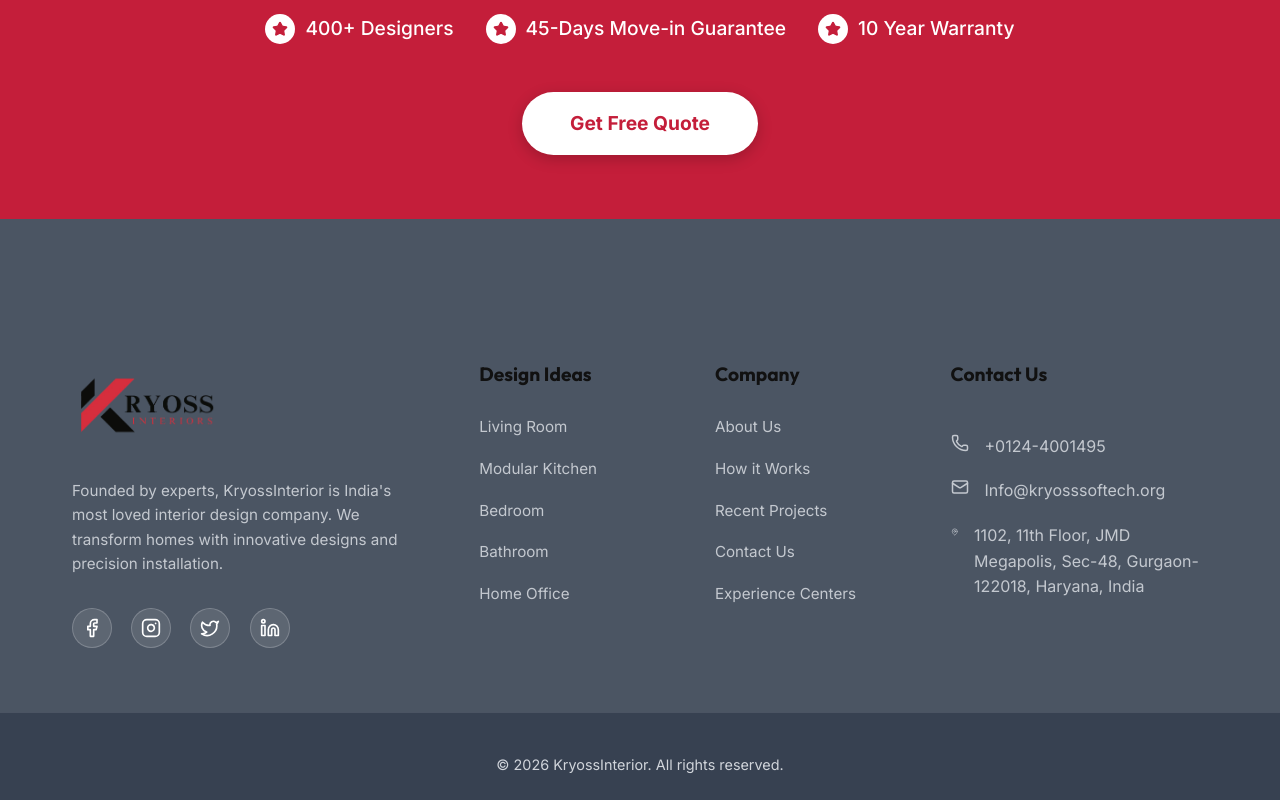
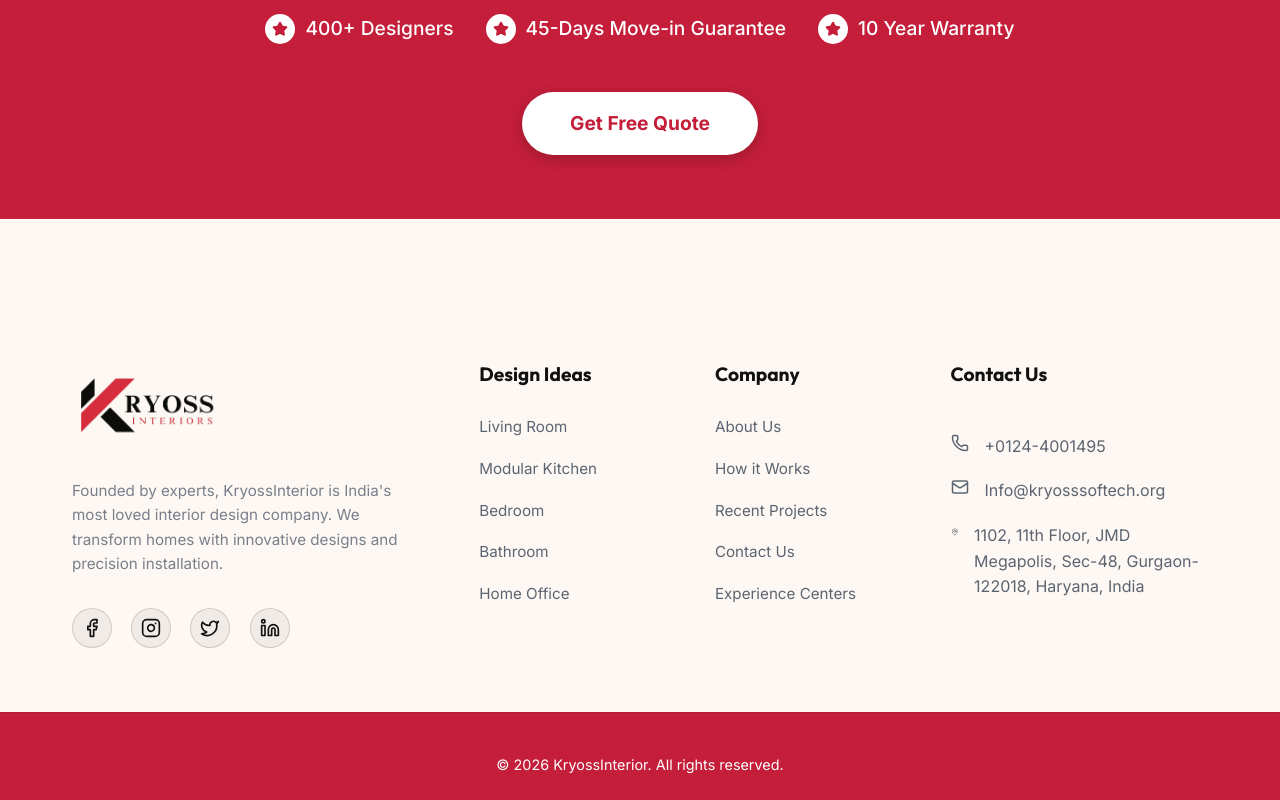
Before and after one commit to sandesh5248/KryossInterior, a React (Vite) app: page / in a window 1280 px wide. Shown: the part 6241-7041 px from the top of the page. Built offline with nearby package versions, Linux system fonts and the light colour scheme.

Commit message:
Footer redesign: cream background, red copyright bar, white bg update

```diff
--- a/src/components/Footer.css
+++ b/src/components/Footer.css
@@ -1,8 +1,8 @@
 .footer {
-    background-color: #4b5563;
-    /* Gray background */
-    color: #ffffff;
-    /* Light text */
+    background-color: #fdf8f3;
+    /* Warm cream background */
+    color: #111111;
+    /* Dark text */
     padding: 9rem 0 0;
     /* Increased padding */
 }
@@ -23,8 +23,8 @@
     opacity: 0.9;
     font-size: 0.95rem;
     line-height: 1.6;
-    color: #d1d5db;
-    /* Dark white */
+    color: #6b7280;
+    /* Medium gray */
 }
 
 /* ================= SOCIAL LINKS ================= */
@@ -32,20 +32,20 @@
 .social-links {
     display: flex;
     gap: 1.2rem;
-    color: #ffffff;
+    color: #111111;
 }
 
 .social-links a {
     width: 40px;
     height: 40px;
-    background: rgba(255, 255, 255, 0.1);
+    background: rgba(0, 0, 0, 0.05);
     display: flex;
     align-items: center;
     justify-content: center;
-    border: 1px solid rgba(255, 255, 255, 0.2);
+    border: 1px solid rgba(0, 0, 0, 0.15);
     border-radius: 50%;
     transition: var(--transition);
-    color: #ffffff;
+    color: #111111;
 }
 
 .social-links a:hover {
@@ -73,8 +73,8 @@
     opacity: 0.9;
     font-size: 0.95rem;
     transition: 0.3s ease;
-    color: #d1d5db;
-    /* Dark white */
+    color: #4b5563;
+    /* Medium gray */
 }
 
 .footer-links ul li a:hover {
@@ -89,8 +89,8 @@
     display: flex;
     flex-direction: column;
     gap: 1.2rem;
-    color: #d1d5db;
-    /* Dark white */
+    color: #4b5563;
+    /* Medium gray */
 }
 
 .contact-item {
@@ -98,8 +98,8 @@
     align-items: flex-start;
     gap: 1rem;
     opacity: 0.9;
-    color: #d1d5db;
-    /* Dark white */
+    color: #4b5563;
+    /* Medium gray */
 }
 
 /* ================= FOOTER BOTTOM ================= */
@@ -109,12 +109,13 @@
     /* Doubled margin to add space */
     padding: 2.5rem 0 1.5rem;
     /* Increased top padding */
-    border-top: 1px solid rgba(255, 255, 255, 0.1);
+    border-top: 1px solid rgba(0, 0, 0, 0.1);
     text-align: center;
     font-size: 0.9rem;
-    background-color: #374151;
-    color: #d1d5db;
-    /* Dark white */
+    background-color: var(--kr-red);
+    color: #ffffff;
+    border-top: 1px solid rgba(0, 0, 0, 0.08);
+    /* Medium gray */
 }
 
 /* ================= FOOTER LOGO FIX ================= */
```
